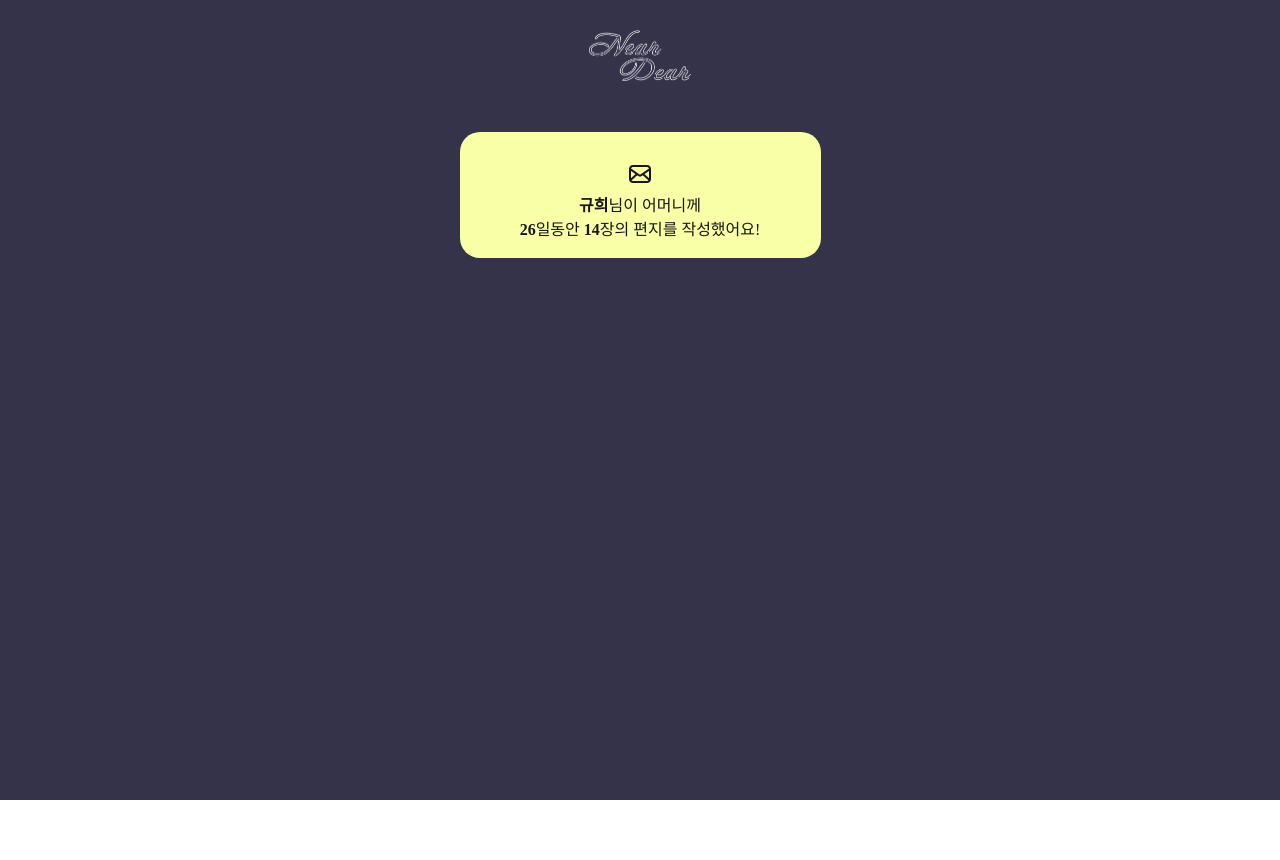
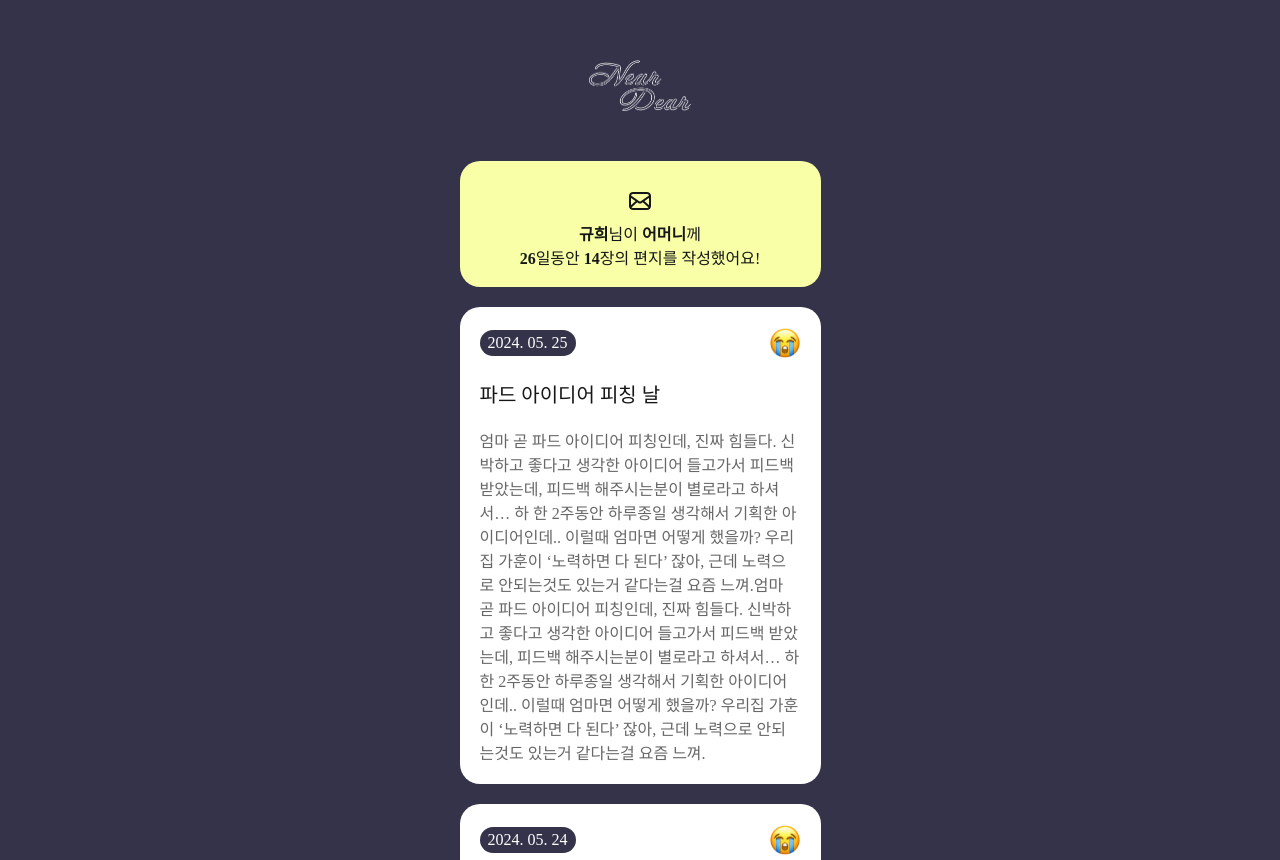
Before and after one commit to 3rd-PARD-WEB-PART/Pyo, a React (Create React App) app in the folder PYO-project/: page /List in a window 1280 px wide. Before the commit the page ends 800 px from the top, so only its background shows below. Built offline with nearby package versions, Linux system fonts and the light colour scheme.

Commit message:
add-feat:List_Header

```diff
--- a/PYO-project/src/Components/List_Components/List_header.js
+++ b/PYO-project/src/Components/List_Components/List_header.js
@@ -2,24 +2,54 @@ import React from "react";
 import styled from "styled-components";
 import logo from "../../img/로고.png";
 import letter from "../../img/편지.png";
+import cry from "../../img/우는표정.png";
 
 function List_header() {
-  const data = {
+  const data = [
+    {
+      date: "2024. 05. 25",
       name: "규희",
       day: "26",
-    pages: "14"
+      pages: "14",
+      title: "파드 아이디어 피칭 날",
+      contents: "엄마 곧 파드 아이디어 피칭인데, 진짜 힘들다. 신박하고 좋다고 생각한 아이디어 들고가서 피드백 받았는데, 피드백 해주시는분이 별로라고 하셔서… 하 한 2주동안 하루종일 생각해서 기획한 아이디어인데.. 이럴때 엄마면 어떻게 했을까? 우리집 가훈이 ‘노력하면 다 된다’ 잖아, 근데 노력으로 안되는것도 있는거 같다는걸 요즘 느껴.엄마 곧 파드 아이디어 피칭인데, 진짜 힘들다. 신박하고 좋다고 생각한 아이디어 들고가서 피드백 받았는데, 피드백 해주시는분이 별로라고 하셔서… 하 한 2주동안 하루종일 생각해서 기획한 아이디어인데.. 이럴때 엄마면 어떻게 했을까? 우리집 가훈이 ‘노력하면 다 된다’ 잖아, 근데 노력으로 안되는것도 있는거 같다는걸 요즘 느껴."
+    },
+    {
+      date: "2024. 05. 24",
+      name: "규희",
+      day: "26",
+      pages: "14",
+      title: "파드 숏커톤 날",
+      contents: "엄마 곧 파드 아이디어 피칭인데, 진짜 힘들다. 신박하고 좋다고 생각한 아이디어 들고가서 피드백 받았는데, 피드백 해주시는분이 별로라고 하셔서… 하 한 2주동안 하루종일 생각해서 기획한 아이디어인데.. 이럴때 엄마면 어떻게 했을까? 우리집 가훈이 ‘노력하면 다 된다’ 잖아, 근데 노력으로 안되는것도 있는거 같다는걸 요즘 느껴.엄마 곧 파드 아이디어 피칭인데, 진짜 힘들다. 신박하고 좋다고 생각한 아이디어 들고가서 피드백 받았는데, 피드백 해주시는분이 별로라고 하셔서… 하 한 2주동안 하루종일 생각해서 기획한 아이디어인데.. 이럴때 엄마면 어떻게 했을까? 우리집 가훈이 ‘노력하면 다 된다’ 잖아, 근데 노력으로 안되는것도 있는거 같다는걸 요즘 느껴."
     }
+  ];
+
   return (
     <Div>
       <Container>
-        <Logo src={logo} className='logo' />
+        <Logo src={logo} />
         <Y_Box>
-          <Letter src={letter} className='letter' />
-          <p><Bold>{data.name}</Bold>님이 어머니께<br/><Bold>{data.day}</Bold>일동안 <Bold>{data.pages}</Bold>장의 편지를 작성했어요!</p>
+          <Letter src={letter} />
+          <p>
+            <Bold>{data[0].name}</Bold>님이 <Bold>어머니</Bold>께<br />
+            <Bold>{data[0].day}</Bold>일동안 <Bold>{data[0].pages}</Bold>장의 편지를 작성했어요!
+          </p>
         </Y_Box>
+        {data.map((item, index) => (
+          <D_Box key={index}>
+            <InfoRows>
+              <DateDiv>{item.date}</DateDiv>
+              <Emoticon src={cry} />
+            </InfoRows>
+            <Lettercontainer>
+              <Title>{item.title}</Title>
+              <Contents>{item.contents}</Contents>
+            </Lettercontainer>
+          </D_Box>
+        ))}
       </Container>
     </Div>
-  )
+  );
 }
 
 export default List_header;
@@ -30,23 +60,23 @@ const Div = styled.div`
   display: flex;
   flex-direction: column;
   align-items: center;
-  justify-content: center;
+  justify-content: flex-start; /* Changed to flex-start to stack items from the top */
   background: var(--blueblack-1, #34334A);
+  overflow: auto;
+  padding-top: 60px; /* Added padding to ensure space for the logo */
 `;
 
 const Container = styled.div`
   width: 393px;
-  align-items: center;
   display: flex;
   flex-direction: column;
+  align-items: center;
 `;
 
 const Logo = styled.img`
   width: 101.362px;
   height: 51.016px;
-  flex-shrink: 0;
-  position: absolute;
-  top: 29.5px;
+  margin-bottom: 50px; /* Added margin bottom to separate from other elements */
 `;
 
 const Y_Box = styled.div`
@@ -56,11 +86,10 @@ const Y_Box = styled.div`
   border-radius: 20px;
   background: var(--yellow, #F8FFA6);
   display: flex;
-  align-items: center;
   justify-content: center;
   text-align: center;
-  position: absolute;
-  top: 132px;
+  margin-bottom: 20px;
+  position: relative;
 
   p {
     color: var(--black, #161616);
@@ -74,15 +103,22 @@ const Y_Box = styled.div`
   }
 `;
 
+const D_Box = styled.div`
+  width: 321px;
+  flex-shrink: 0;
+  border-radius: 20px;
+  justify-content: center;
+  background: var(--white, #FFF);
+  margin-bottom: 20px; /* Adjust the margin to ensure proper spacing */
+  padding: 20px; /* Added padding for content spacing */
+`;
+
 const Letter = styled.img`
   width: 24px;
   height: 24px;
-  flex-shrink: 0;
-  align-items: center;
-  justify-content: center;
-  text-align: center;
+  top: 28px;
+  left: 168px;
   position: absolute;
-  top: 29.5px;
 `;
 
 const Bold = styled.span`
@@ -94,3 +130,60 @@ const Bold = styled.span`
   font-weight: 700;
   line-height: normal;
 `;
+
+const InfoRows = styled.div`
+  width: 321px;
+  display: flex;
+  justify-content: space-between;
+  align-items: center; /* Added to align items in the center */
+  margin-bottom: 20px; /* Adjust the margin to ensure proper spacing */
+`;
+
+const DateDiv = styled.div`
+  display: inline-flex;
+  padding: 4px 8px;
+  justify-content: center;
+  align-items: center;
+  gap: 10px;
+  border-radius: 20px;
+  background: var(--blueblack-1, #34334A);
+  color: var(--white, #FFF);
+  font-family: Pretendard;
+  font-size: 16px;
+  font-style: normal;
+  font-weight: 400;
+  line-height: normal;
+`;
+
+const Emoticon = styled.img`
+  width: 32px;
+  height: 32px;
+`;
+
+const Title = styled.div`
+  color: var(--black, #161616);
+  font-family: Pretendard;
+  font-size: 20px;
+  font-style: normal;
+  font-weight: 500;
+  line-height: normal;
+`;
+
+const Contents = styled.div`
+  color: var(--gray1, #676767);
+  font-family: Pretendard;
+  font-size: 16px;
+  font-style: normal;
+  font-weight: 400;
+  line-height: normal;
+  width: 100%; /* Ensure it takes full width */
+  margin-top: 8px;
+`;
+
+const Lettercontainer = styled.div`
+  width: 100%; /* Ensure it takes full width */
+  display: flex;
+  flex-direction: column;
+  align-items: flex-start;
+  gap: 12px;
+`;
```
Also changed, not shown: PYO-project/src/img/우는표정.png (added). Lines whose indentation alone changed are shown as unchanged.
